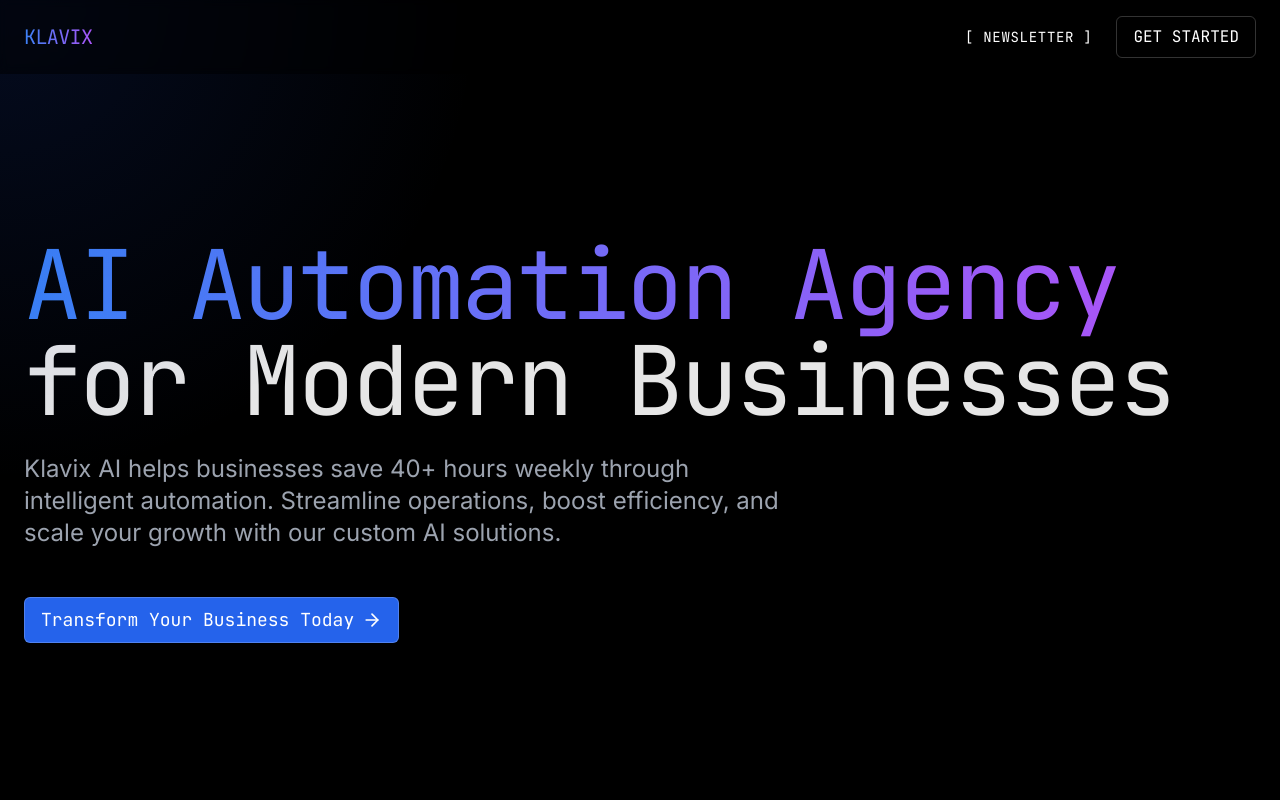
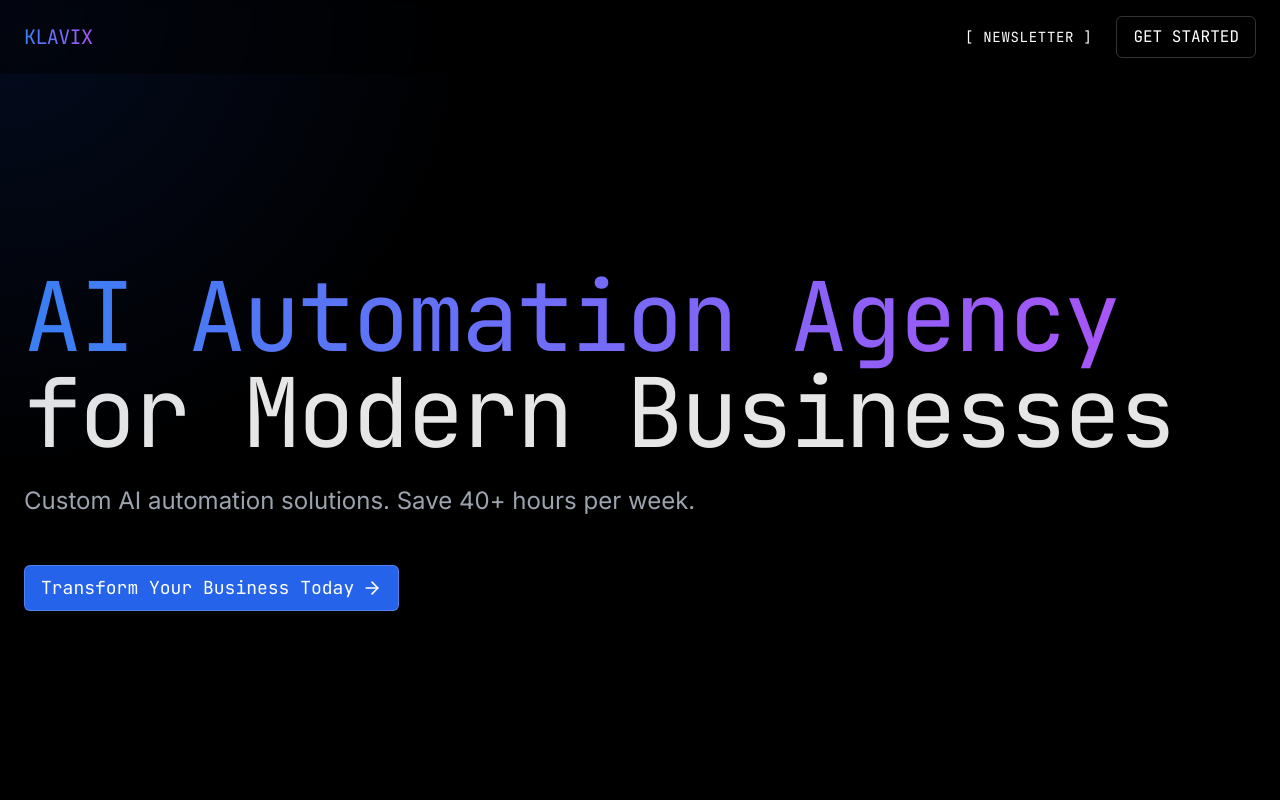
Before and after one commit to armanbiz/klavix-web, a React (Vite) app: page / in a window 1280 px wide. Shown: the top 800 px of the page. Built offline with nearby package versions, Linux system fonts and the light colour scheme.

Commit message:
updated hero section subtitle

```diff
--- a/src/components/home/HeroSection.tsx
+++ b/src/components/home/HeroSection.tsx
@@ -8,7 +8,7 @@ const HeroSection = () => {
     texts: [
       'AI Automation Agency',
       'for Modern Businesses',
-      'Klavix AI helps businesses save 40+ hours weekly through intelligent automation. Streamline operations, boost efficiency, and scale your growth with our custom AI solutions.'
+      'Custom AI automation solutions. Save 40+ hours per week.'
     ],
     speed: 25,
     cursorBlinkSpeed: 530
```
